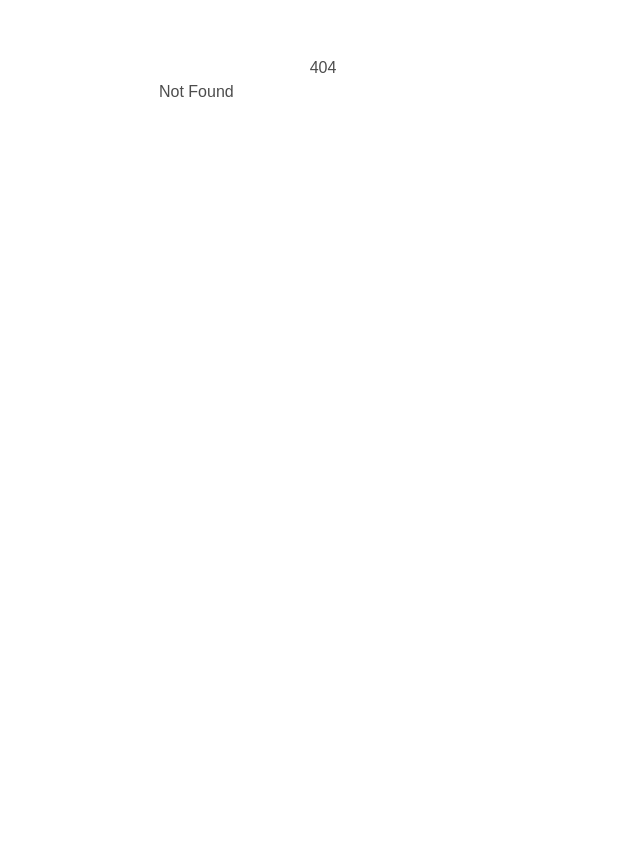
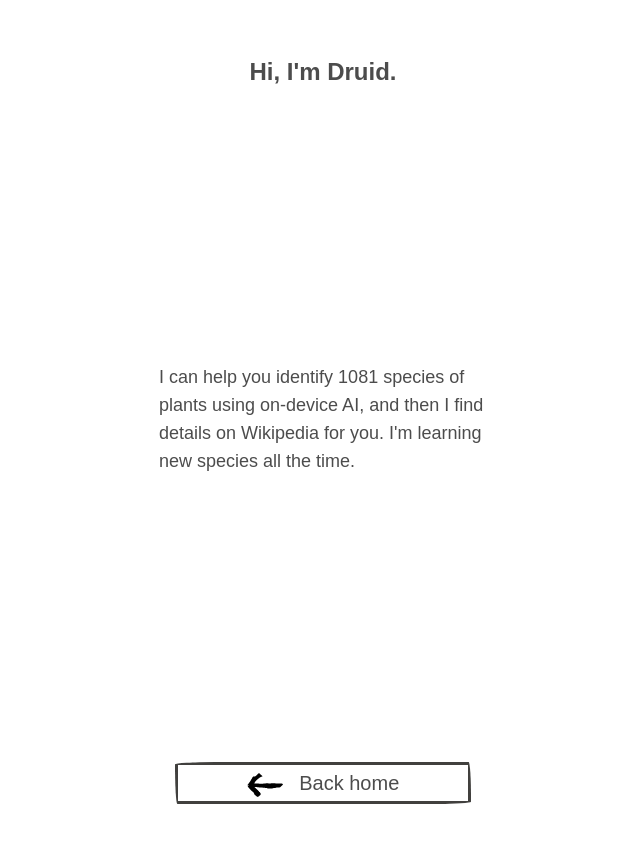
Before and after one commit to wheitman/druid-web, a SvelteKit app: page /credits in a window 1280 px wide. Before the commit this address had no page. Shown: the top 842 px of the page, without its empty margins (317-957 px from the left). Before the commit the page ends 800 px from the top, so only its background shows below. Built offline with nearby package versions, Linux system fonts and the light colour scheme; a web font is replaced by a local one.

Commit message:
Switch to web GPU. Add link to blog post.

```diff
--- a/src/routes/+page.svelte
+++ b/src/routes/+page.svelte
@@ -1,11 +1,7 @@
 <script>
-	import Counter from "./Counter.svelte";
-	import welcome from "$lib/images/svelte-welcome.webp";
-	import welcome_fallback from "$lib/images/svelte-welcome.png";
 	import { main } from "./predict";
 	import { onMount } from "svelte";
 	import Button from "$lib/Button.svelte";
-	import CircleButton from "$lib/CircleButton.svelte";
 	import back_svg from "$lib/images/back.svg";
 	import camera_svg from "$lib/images/camera.svg";
 	import circle_svg from "$lib/images/circle.svg";
@@ -238,12 +234,15 @@
 			class="max-h-[40vh] pt-4 pl-12 floating pb-8"
 		/>
 		<p class="text-2xl font-bold text-center" class:hidden={!show_start}>
-			Hi, I'm the Druid.
+			Hi, I'm Druid.
 		</p>
 		<p class="text-lg" class:hidden={!show_start}>
 			I can help you identify 1081 species of plants using on-device AI,
 			and then I find details on Wikipedia for you. I'm learning new
-			species all the time.
+			species all the time. <a
+				href="https://heit.mn/Plant-ID-in-the-browser"
+				class="italic text-green-700">Details and acknowledgements</a
+			>
 		</p>
 		<img
 			class:hidden={webcam_enabled || show_start}
@@ -263,9 +262,11 @@
 			class="text-center font-semibold text-green-600"
 			class:hidden={species_prob < 1 || webcam_enabled || show_start}
 			class:text-green-600={species_prob > 85}
-			class:text-red-600={species_prob < 50}
+			class:text-amber-600={species_prob < 50}
 		>
-			{species_prob}% match
+			{species_prob}% match {#if species_prob < 60}
+				<br />(I probably haven't learned about your plant yet)
+			{/if}
 		</p>
 
 		<p
--- /dev/null
+++ b/src/routes/credits/+page.svelte
@@ -0,0 +1,103 @@
+<script>
+    import { onMount } from "svelte";
+    import Button from "$lib/Button.svelte";
+    import back_svg from "$lib/images/back.svg";
+    // import Webcam from 'webcam-easy';
+
+    onMount(() => {
+        // changeImage();
+        // startCamera();
+    });
+
+    function goBack() {
+        history.back();
+    }
+</script>
+
+<svelte:head>
+    <title>Druid Plant ID</title>
+    <meta
+        name="description"
+        content="Plant identification tool that runs on device"
+    />
+</svelte:head>
+
+<section class="flex flex-col items-center place-content-between min-h-[95vh]">
+    <!-- <img src="src/lib/images/1397613.jpg" id="input-img" alt="Network input" /> -->
+    <!-- <img src="src/lib/images/1497667.jpg" id="input-img" alt="Network input" /> -->
+
+    <p class="text-2xl font-bold text-center">Hi, I'm Druid.</p>
+    <p class="text-lg">
+        I can help you identify 1081 species of plants using on-device AI, and
+        then I find details on Wikipedia for you. I'm learning new species all
+        the time.
+    </p>
+    <div id="button-group" class="w-full flex flex-col items-center py-1 px-4">
+        <Button on:click={goBack}
+            ><span
+                ><img
+                    src={back_svg}
+                    class="h-10 sm:h-6 inline pr-4"
+                    alt=""
+                />Back home
+            </span></Button
+        >
+
+        <canvas id="input-canvas" width="224" height="224" class="hidden"
+        ></canvas>
+    </div>
+</section>
+
+<style>
+    section {
+    }
+
+    #input-img {
+    }
+
+    h1 {
+        width: 100%;
+    }
+
+    .welcome {
+        display: block;
+        position: relative;
+        width: 100%;
+        height: 0;
+        padding: 0 0 calc(100% * 495 / 2048) 0;
+    }
+
+    .welcome img {
+        position: absolute;
+        width: 100%;
+        height: 100%;
+        top: 0;
+        display: block;
+    }
+
+    #input-canvas {
+        width: 224px;
+        height: 224px;
+    }
+
+    .floating {
+        animation-name: floating;
+        animation-duration: 6s;
+        animation-iteration-count: infinite;
+        animation-timing-function: ease-in-out;
+        margin-left: 30px;
+        margin-top: 5px;
+    }
+
+    @keyframes floating {
+        0% {
+            transform: translate(0, 0px);
+        }
+        50% {
+            transform: translate(0, 15px);
+        }
+        100% {
+            transform: translate(0, -0px);
+        }
+    }
+</style>
--- a/src/routes/predict.ts
+++ b/src/routes/predict.ts
@@ -1,4 +1,4 @@
-import * as ort from 'onnxruntime-web'
+import * as ort from 'onnxruntime-web/webgpu'
 import Cropper from 'cropperjs';
 import { onMount } from 'svelte';
 import ndarray from 'ndarray'
```
Also changed, not shown: 1 other file (tests, documents, lock files or other folders).
